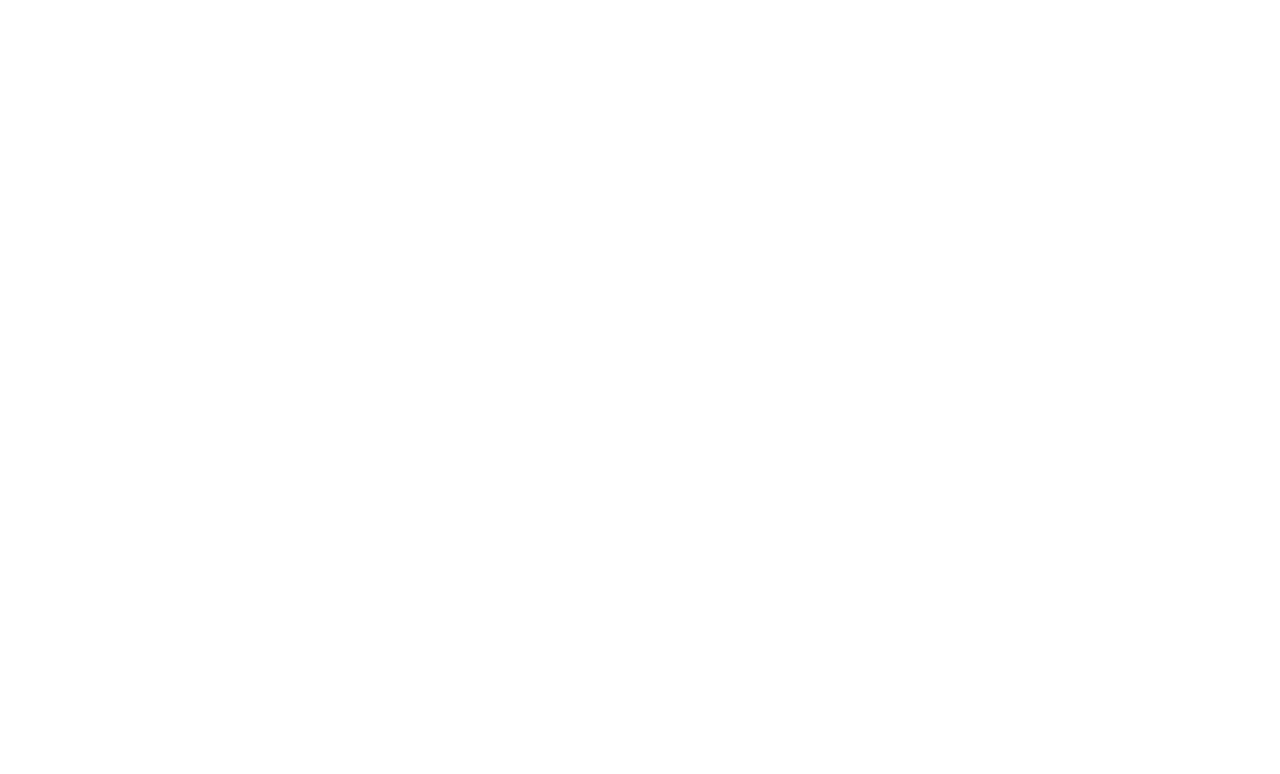
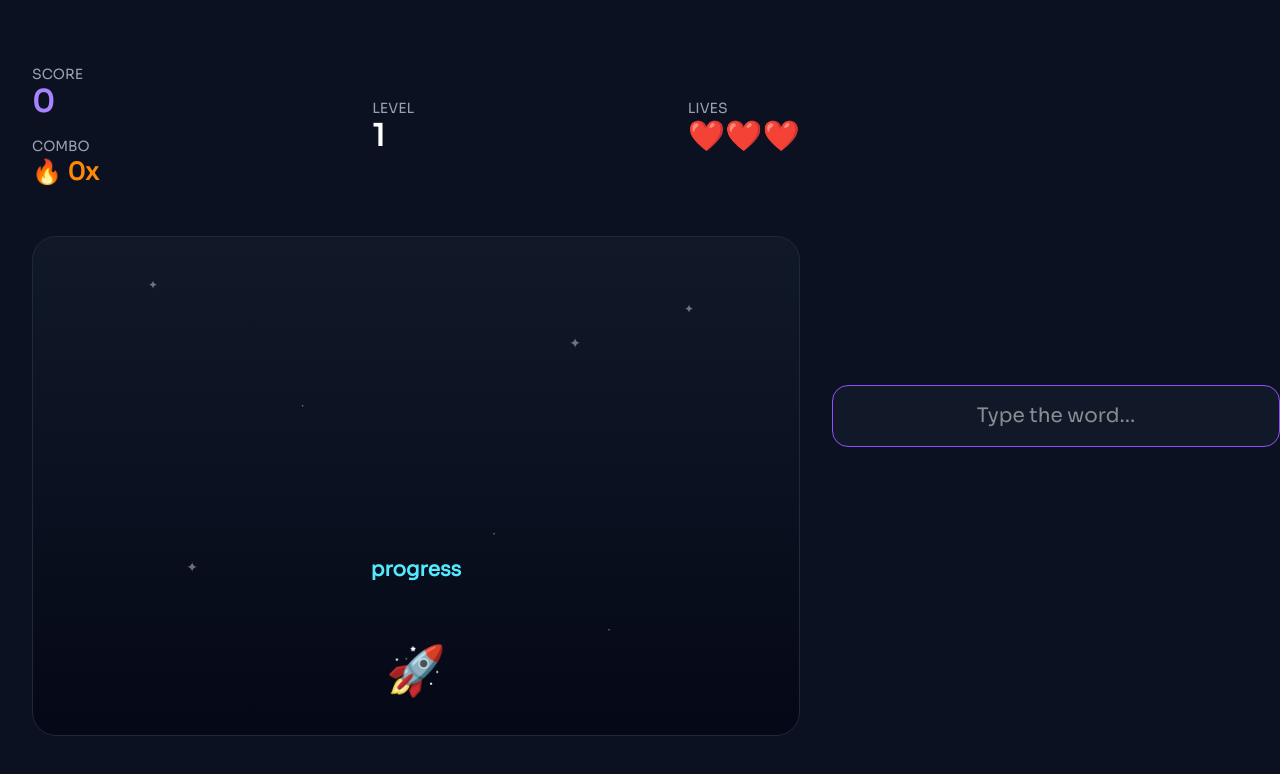
Before and after one commit to moksha013/TypenLearn, a React (Vite) app in the folder client/: page /arcade in a window 1280 px wide. Before the commit this address had no page. Shown: the top 774 px of the page. Built offline with nearby package versions, Linux system fonts and the light colour scheme.

Commit message:
feat: add arcade mode

```diff
--- a/client/src/App.jsx
+++ b/client/src/App.jsx
@@ -7,6 +7,7 @@
 import Analytics from "./pages/Analytics";
 import Garden from "./pages/Garden";
 import Login from "./pages/Login";
+import Arcade from "./pages/Arcade";
 
 function App() {
   return (
@@ -20,6 +21,7 @@
         <Route path="/garden" element={<Garden />} />
         <Route path="/login" element={<Login />} />
         <Route path="/practice/:lessonId" element={<Practice />} />
+        <Route path="/arcade" element={<Arcade />} />
       </Routes>
     </BrowserRouter>
   );
--- /dev/null
+++ b/client/src/pages/Arcade.jsx
@@ -0,0 +1,172 @@
+import { useEffect, useState } from "react";
+import arcadeWords from "../utils/arcadeWords";
+
+function getRandomWord() {
+  return arcadeWords[
+    Math.floor(Math.random() * arcadeWords.length)
+  ];
+}
+
+function getRandomPosition() {
+  return Math.floor(Math.random() * 70) + 15;
+}
+
+function Arcade() {
+    const [score, setScore] = useState(0);
+const [lives, setLives] = useState(3);
+const [level, setLevel] = useState(1);
+const [currentWord, setCurrentWord] = useState(getRandomWord());
+const [input, setInput] = useState("");
+const [wordPosition, setWordPosition] = useState(10);
+const [gameOver, setGameOver] = useState(false);
+const [collision, setCollision] = useState(false);
+const [combo, setCombo] = useState(0);
+const [wordLeft, setWordLeft] = useState(50);
+
+useEffect(() => {
+  if (gameOver) return;
+
+  const speed = Math.max(40, 100 - (level - 1) * 15);
+
+  const interval = setInterval(() => {
+    setWordPosition((prev) => prev + 1);
+  }, speed);
+
+  return () => clearInterval(interval);
+}, [gameOver, level]);
+
+useEffect(() => {
+  if (wordPosition >= 85 && !collision) {
+    setCollision(true);
+    setLives((prev) => prev - 1);
+    setCombo(0);
+    setWordPosition(10);
+  }
+}, [wordPosition, collision]);
+
+useEffect(() => {
+  if (wordPosition === 10) {
+    setCollision(false);
+  }
+}, [wordPosition]);
+
+useEffect(() => {
+  if (lives <= 0) {
+    setGameOver(true);
+  }
+}, [lives]);
+
+const handleTyping = (e) => {
+  const value = e.target.value;
+
+  setInput(value);
+
+  if (value === currentWord) {
+    setScore((prev) => prev + 100);
+    setCombo((prev) => prev + 1);
+
+    if ((score + 100) % 500 === 0) {
+  setLevel((prev) => prev + 1);
+}
+
+    setInput("");
+    setWordPosition(10);
+    setCurrentWord(getRandomWord());
+    setWordLeft(getRandomPosition());
+  }
+};
+
+
+  return (
+    <div className="min-h-screen bg-[#0B1120] text-white flex items-center justify-center">
+      <div className="w-full max-w-6xl px-8">
+
+  <div className="flex justify-between items-center">
+   <div>
+  <p className="text-gray-400 text-sm">SCORE</p>
+
+  <p className="text-3xl font-bold text-violet-400">
+    {score}
+  </p>
+
+  <p className="text-gray-400 text-sm mt-4">COMBO</p>
+
+  <p className="text-2xl font-bold text-orange-400">
+    🔥 {combo}x
+  </p>
+</div>
+
+    <div>
+      <p className="text-gray-400 text-sm">LEVEL</p>
+      <p className="text-3xl font-bold">
+        {level}
+      </p>
+    </div>
+
+    <div>
+      <p className="text-gray-400 text-sm">LIVES</p>
+      <p className="text-3xl">
+        {"❤️".repeat(lives)}
+      </p>
+    </div>
+  </div>
+
+ <div className="mt-12 h-[500px] rounded-3xl bg-gradient-to-b from-[#111827] via-[#0B1120] to-[#050816] border border-gray-800 relative overflow-hidden">
+
+<div className="absolute inset-0 opacity-40">
+  <div className="absolute top-10 left-[15%] text-xs">✦</div>
+  <div className="absolute top-24 left-[70%] text-sm">✦</div>
+  <div className="absolute top-40 left-[35%] text-xs">·</div>
+  <div className="absolute top-16 left-[85%] text-xs">✦</div>
+  <div className="absolute top-72 left-[60%] text-xs">·</div>
+  <div className="absolute top-80 left-[20%] text-sm">✦</div>
+  <div className="absolute top-96 left-[75%] text-xs">·</div>
+</div>
+    <div
+  className="absolute text-xl font-semibold text-cyan-300 transition-all"
+  style={{
+    top: `${wordPosition}%`,
+    left: `${wordLeft}%`,
+    transform: "translateX(-50%)",
+  }}
+>
+  {currentWord}
+</div>
+    <div className="absolute bottom-10 left-1/2 -translate-x-1/2 text-5xl">
+      🚀
+    </div>
+
+  </div>
+
+</div>
+
+<input
+  type="text"
+  value={input}
+  onChange={handleTyping}
+  placeholder="Type the word..."
+  autoFocus
+  className="
+    mt-8
+    w-full
+    max-w-md
+    mx-auto
+    block
+    rounded-2xl
+    bg-[#111827]
+    border
+    border-gray-800
+    px-6
+    py-4
+    text-center
+    text-white
+    text-xl
+    outline-none
+    focus:border-violet-500
+  "
+/>
+    </div>
+  );
+}
+
+export default Arcade;
--- /dev/null
+++ b/client/src/utils/arcadeWords.js
@@ -0,0 +1,24 @@
+const arcadeWords = [
+  "code",
+  "react",
+  "typing",
+  "keyboard",
+  "speed",
+  "focus",
+  "developer",
+  "javascript",
+  "frontend",
+  "algorithm",
+  "computer",
+  "project",
+  "technology",
+  "creative",
+  "future",
+  "software",
+  "interface",
+  "progress",
+  "challenge",
+  "innovation",
+];
+
+export default arcadeWords;
```
